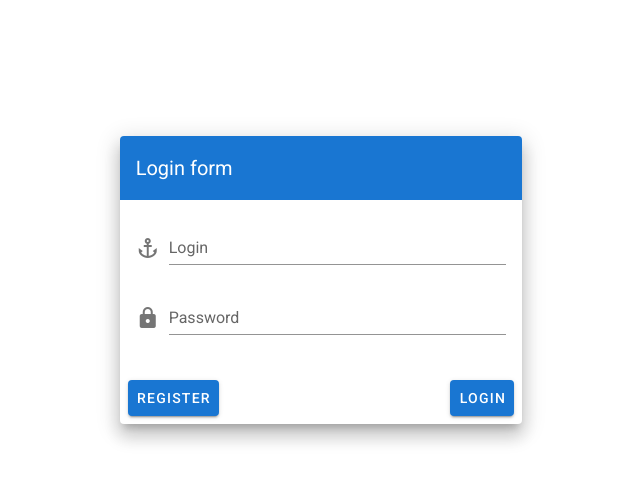
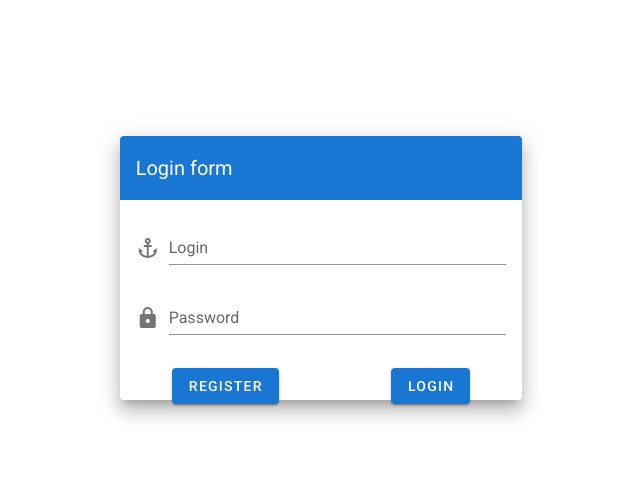
Before and after one commit to zhushaojun/student_client, a Vue app: page /login in a window 1280 px wide. Shown: the top 482 px of the page, without its empty margins (319-959 px from the left). Built offline with nearby package versions, Linux system fonts and the light colour scheme.

Commit message:
增加回车键登录功能

```diff
--- a/src/components/auth/Login.vue
+++ b/src/components/auth/Login.vue
@@ -9,7 +9,7 @@
               <v-spacer></v-spacer>
             </v-toolbar>
             <v-card-text>
-              <v-form>
+              <v-form @keydown.enter="test">
                 <v-text-field
                   label="Login"
                   name="login"
@@ -29,9 +29,12 @@
               </v-form>
             </v-card-text>
             <v-card-actions>
-              <v-btn @click="register" color="primary">Register</v-btn>
-              <v-spacer></v-spacer>
-              <v-btn @click="login" color="primary">Login</v-btn>
+              <v-row justify="space-around">
+                <v-btn @click="register" color="primary">Register</v-btn>
+                <v-btn @click="login" color="primary">
+                  Login
+                </v-btn>
+              </v-row>
             </v-card-actions>
           </v-card>
         </v-col>
@@ -46,6 +49,16 @@ export default {
     return {
       username: "",
       password: ""
+    };
+  },
+  created() {
+    let that = this;
+    document.onkeypress = function(e) {
+      var keycode = document.all ? event.keyCode : e.which;
+      if (keycode == 13) {
+        that.login(); // 登录方法名
+        return false;
+      }
     };
   },
   methods: {
--- a/src/components/auth/Register.vue
+++ b/src/components/auth/Register.vue
@@ -108,6 +108,16 @@ export default {
       password_confirmation: ""
     };
   },
+  created() {
+    let that = this;
+    document.onkeypress = function(e) {
+      var keycode = document.all ? event.keyCode : e.which;
+      if (keycode == 13) {
+        that.register();
+        return false;
+      }
+    };
+  },
   methods: {
     register() {
       let data = {
```
